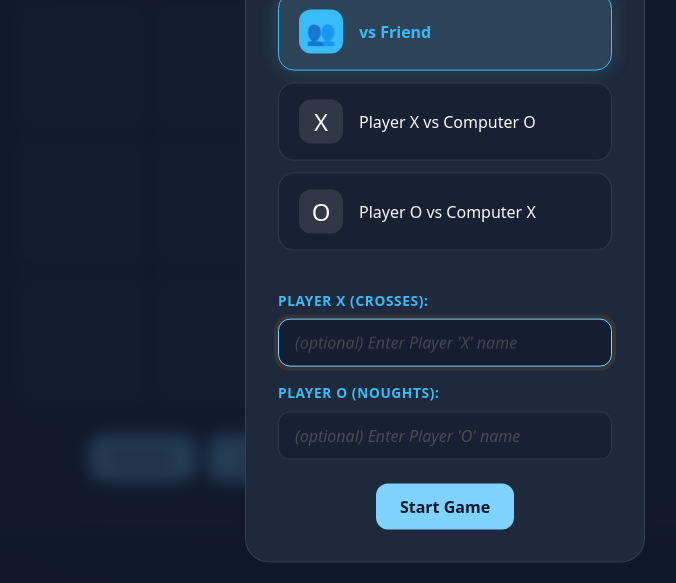
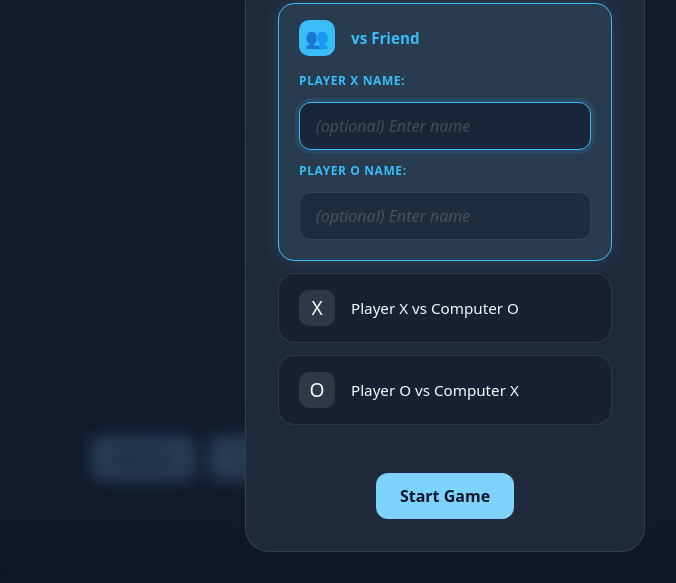
Before and after one commit to dafuloth/m2-project, a website: page index.html in a window 1280 px wide. Shown: the part 217-800 px from the top of the page, without its empty margins (195-871 px from the left). Drawn offline with Linux system fonts and the light colour scheme.

Commit message:
feat: mode selection cards expand when clicked, showing optional text inputs for player names

```diff
--- a/assets/style.css
+++ b/assets/style.css
@@ -240,15 +240,43 @@ dialog p {
 
 .mode-card {
   display: flex;
-  align-items: center;
-  gap: 16px;
-  padding: 16px 20px;
+  flex-direction: column;
+  gap: 0;
+  padding: 0;
   background: rgba(15, 23, 42, 0.4);
   border: 1px solid rgba(255, 255, 255, 0.1);
   border-radius: 16px;
   cursor: pointer;
   transition: all 0.3s cubic-bezier(0.4, 0, 0.2, 1);
   text-align: left;
+  overflow: hidden;
+}
+
+.mode-card-header {
+  display: flex;
+  align-items: center;
+  gap: 16px;
+  padding: 16px 20px;
+  width: 100%;
+}
+
+.mode-card-content {
+  max-height: 0;
+  opacity: 0;
+  padding: 0 20px;
+  transition: all 0.4s ease-out;
+  display: flex;
+  flex-direction: column;
+  gap: 12px;
+}
+
+.mode-card .input-group {
+  text-align: left;
+}
+
+.mode-card-content label {
+  font-size: 0.75rem !important;
+  margin-bottom: 4px;
 }
 
 .mode-card:hover {
@@ -259,31 +287,38 @@ dialog p {
 }
 
 .mode-icon {
-  font-size: 1.5rem;
+  font-size: 1.2rem;
   background: rgba(255, 255, 255, 0.1);
-  width: 44px;
-  height: 44px;
+  width: 36px;
+  height: 36px;
   display: flex;
   align-items: center;
   justify-content: center;
-  border-radius: 12px;
+  border-radius: 10px;
   flex-shrink: 0;
 }
 
 .mode-text {
   font-weight: 500;
-  font-size: 1rem;
+  font-size: 0.95rem;
 }
 
 /* Selected state */
 .mode-selector input[type="radio"]:checked+.mode-card {
-  background: rgba(125, 211, 252, 0.15);
+  background: rgba(125, 211, 252, 0.1);
   border-color: var(--accent-color);
-  box-shadow: 0 0 20px rgba(125, 211, 252, 0.2);
+  box-shadow: 0 0 20px rgba(125, 211, 252, 0.15);
+}
+
+.mode-selector input[type="radio"]:checked+.mode-card .mode-card-content {
+  max-height: 250px;
+  opacity: 1;
+  padding-bottom: 20px;
 }
 
 .mode-selector input[type="radio"]:checked+.mode-card .mode-icon {
   background: var(--accent-color);
+  color: var(--bg-color);
 }
 
 .mode-selector input[type="radio"]:checked+.mode-card .mode-text {
--- a/index.html
+++ b/index.html
@@ -20,33 +20,53 @@
                 <div class="mode-selector">
                     <input type="radio" id="person" name="opponent" value="person" checked>
                     <label for="person" class="mode-card">
+                        <div class="mode-card-header">
                             <span class="mode-icon">👥</span>
                             <span class="mode-text">vs Friend</span>
+                        </div>
+                        <div class="mode-card-content">
+                            <div class="input-group">
+                                <label for="player-x-input-friend">Player X Name:</label>
+                                <input type="text" id="player-x-input-friend" class="player-x-name-input"
+                                    placeholder="(optional) Enter name" maxlength="15">
+                            </div>
+                            <div class="input-group">
+                                <label for="player-o-input-friend">Player O Name:</label>
+                                <input type="text" id="player-o-input-friend" class="player-o-name-input"
+                                    placeholder="(optional) Enter name" maxlength="15">
+                            </div>
+                        </div>
                     </label>
 
                     <input type="radio" id="computerY" name="opponent" value="computerY">
                     <label for="computerY" class="mode-card">
+                        <div class="mode-card-header">
                             <span class="mode-icon">X</span>
                             <span class="mode-text">Player X vs Computer O</span>
+                        </div>
+                        <div class="mode-card-content">
+                            <div class="input-group">
+                                <label for="player-x-input-comp">Your Name (X):</label>
+                                <input type="text" id="player-x-input-comp" class="player-x-name-input"
+                                    placeholder="(optional) Enter name" maxlength="15">
+                            </div>
+                        </div>
                     </label>
 
                     <input type="radio" id="computerX" name="opponent" value="computerX">
                     <label for="computerX" class="mode-card">
+                        <div class="mode-card-header">
                             <span class="mode-icon">O</span>
                             <span class="mode-text">Player O vs Computer X</span>
+                        </div>
+                        <div class="mode-card-content">
+                            <div class="input-group">
+                                <label for="player-o-input-comp">Your Name (O):</label>
+                                <input type="text" id="player-o-input-comp" class="player-o-name-input"
+                                    placeholder="(optional) Enter name" maxlength="15">
+                            </div>
+                        </div>
                     </label>
-                </div>
-
-
-                <div class="input-group">
-                    <label for="player-x-input">Player X (Crosses):</label>
-                    <input type="text" id="player-x-input" placeholder="(optional) Enter Player 'X' name"
-                        maxlength="15">
-                </div>
-                <div class="input-group">
-                    <label for="player-o-input">Player O (Noughts):</label>
-                    <input type="text" id="player-o-input" placeholder="(optional) Enter Player 'O' name"
-                        maxlength="15">
                 </div>
             </div>
             <div class="modal-actions">
--- a/src/script.js
+++ b/src/script.js
@@ -9,8 +9,6 @@ const winSound = document.getElementById('win-sound');
 const scoreboardBody = document.getElementById('scoreboard-body');
 const clearHistoryBtn = document.getElementById('clear-history');
 const welcomeModal = document.getElementById('welcome-modal');
-const playerXInput = document.getElementById('player-x-input');
-const playerOInput = document.getElementById('player-o-input');
 const welcomeStartBtn = document.getElementById('welcome-start-btn');
 const clickSound = document.getElementById('click-sound');
 const xSound = document.getElementById('x-sound');
@@ -265,10 +263,23 @@ if (muteToggleBtn) {
 
 if (welcomeStartBtn) {
   welcomeStartBtn.addEventListener('click', () => {
-    const xName = playerXInput.value.trim();
-    const oName = playerOInput.value.trim();
-    if (xName) playerNames.X = xName;
-    if (oName) playerNames.O = oName;
+    // Reset defaults
+    playerNames.X = 'X';
+    playerNames.O = 'O';
+
+    // Find active mode card
+    const selectedRadio = document.querySelector('.mode-selector input[type="radio"]:checked');
+    if (selectedRadio) {
+      const card = selectedRadio.nextElementSibling;
+      if (card) {
+        const xInput = card.querySelector('.player-x-name-input');
+        const oInput = card.querySelector('.player-o-name-input');
+
+        if (xInput && xInput.value.trim()) playerNames.X = xInput.value.trim();
+        if (oInput && oInput.value.trim()) playerNames.O = oInput.value.trim();
+      }
+    }
+
     updateStatus();
     welcomeModal.close();
   });
```
Lines whose indentation alone changed are shown as unchanged.
